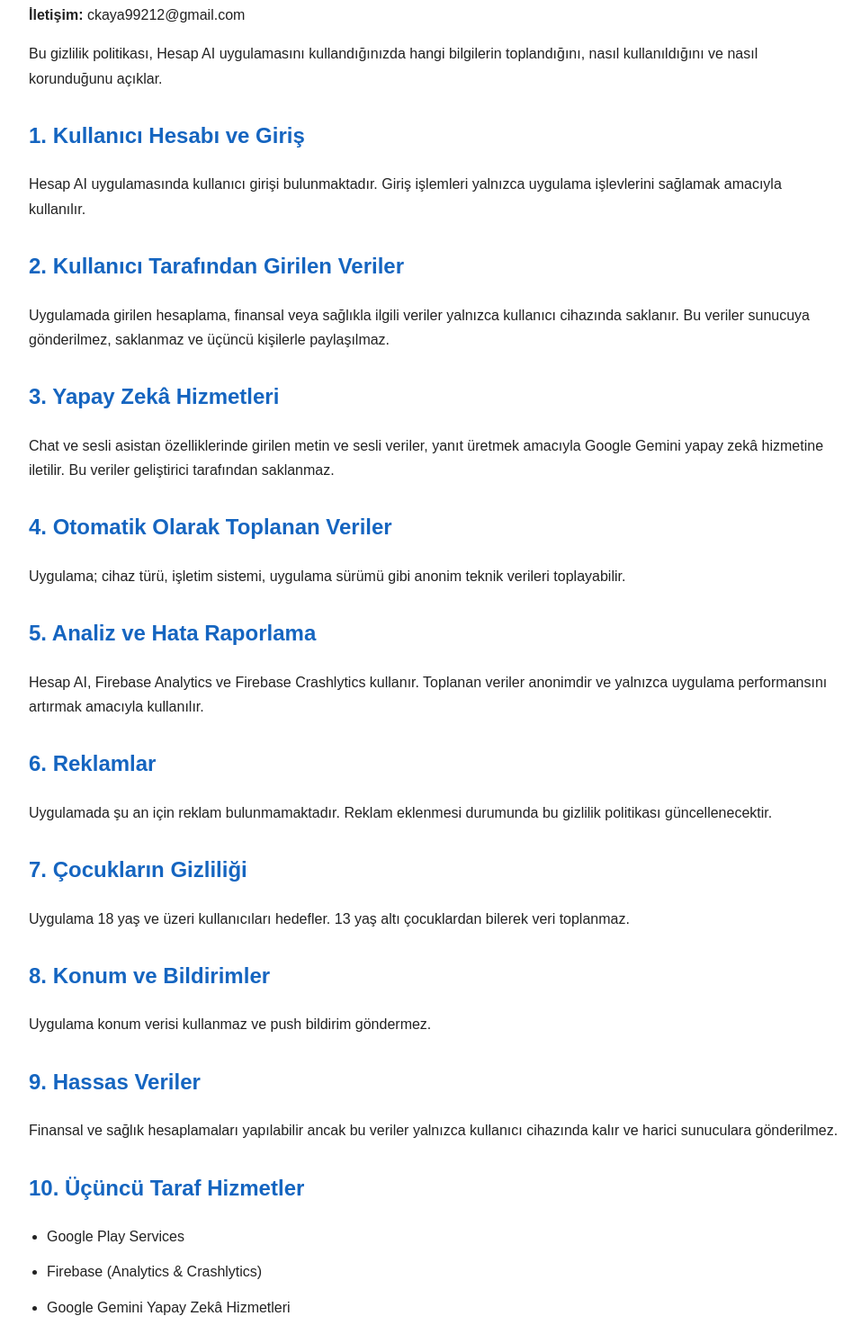
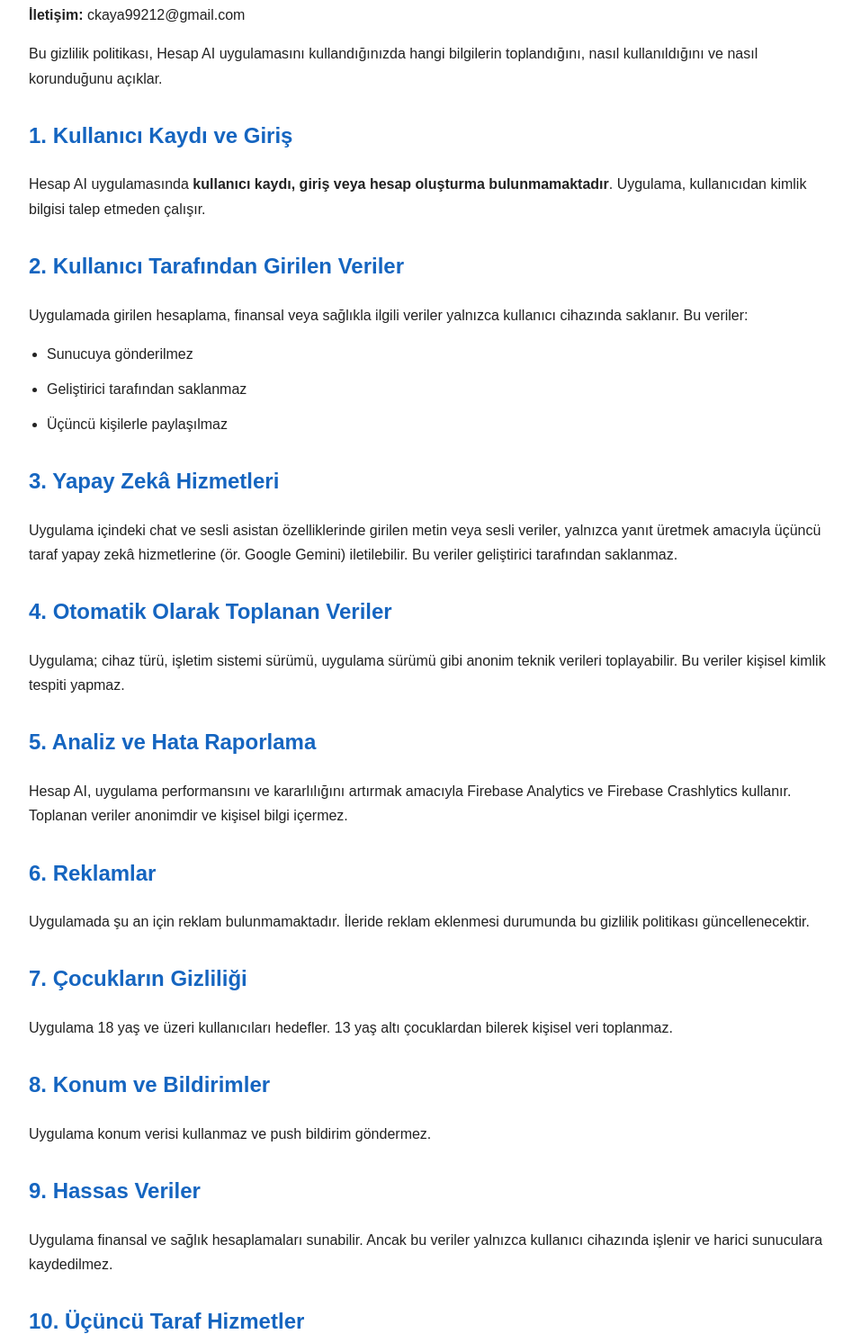
Before and after one commit to ckaya99212-stack/hesap-ai-privacy-policy, a plain HTML site: page index.html in a window 1280 px wide. Shown: the part 195-1688 px from the top of the page at 90% size, without its empty margins (158-1115 px from the left). Drawn offline with Linux system fonts and the light colour scheme.

Commit message:
Update index.html

```diff
--- a/index.html
+++ b/index.html
@@ -1,4 +1,3 @@
-
 <!DOCTYPE html>
 <html lang="tr">
 <head>
@@ -44,48 +43,54 @@ Bu gizlilik politikası, Hesap AI uygulamasını kullandığınızda hangi bilgi
 toplandığını, nasıl kullanıldığını ve nasıl korunduğunu açıklar.
 </p>
 
-<h2>1. Kullanıcı Hesabı ve Giriş</h2>
+<h2>1. Kullanıcı Kaydı ve Giriş</h2>
 <p>
-Hesap AI uygulamasında kullanıcı girişi bulunmaktadır. Giriş işlemleri yalnızca
-uygulama işlevlerini sağlamak amacıyla kullanılır.
+Hesap AI uygulamasında <strong>kullanıcı kaydı, giriş veya hesap oluşturma
+bulunmamaktadır</strong>. Uygulama, kullanıcıdan kimlik bilgisi talep etmeden
+çalışır.
 </p>
 
 <h2>2. Kullanıcı Tarafından Girilen Veriler</h2>
 <p>
 Uygulamada girilen hesaplama, finansal veya sağlıkla ilgili veriler yalnızca
-kullanıcı cihazında saklanır. Bu veriler sunucuya gönderilmez, saklanmaz ve
-üçüncü kişilerle paylaşılmaz.
+kullanıcı cihazında saklanır. Bu veriler:
 </p>
+<ul>
+  <li>Sunucuya gönderilmez</li>
+  <li>Geliştirici tarafından saklanmaz</li>
+  <li>Üçüncü kişilerle paylaşılmaz</li>
+</ul>
 
 <h2>3. Yapay Zekâ Hizmetleri</h2>
 <p>
-Chat ve sesli asistan özelliklerinde girilen metin ve sesli veriler, yanıt
-üretmek amacıyla Google Gemini yapay zekâ hizmetine iletilir. Bu veriler
-geliştirici tarafından saklanmaz.
+Uygulama içindeki chat ve sesli asistan özelliklerinde girilen metin veya sesli
+veriler, yalnızca yanıt üretmek amacıyla üçüncü taraf yapay zekâ hizmetlerine
+(ör. Google Gemini) iletilebilir. Bu veriler geliştirici tarafından saklanmaz.
 </p>
 
 <h2>4. Otomatik Olarak Toplanan Veriler</h2>
 <p>
-Uygulama; cihaz türü, işletim sistemi, uygulama sürümü gibi anonim teknik
-verileri toplayabilir.
+Uygulama; cihaz türü, işletim sistemi sürümü, uygulama sürümü gibi anonim teknik
+verileri toplayabilir. Bu veriler kişisel kimlik tespiti yapmaz.
 </p>
 
 <h2>5. Analiz ve Hata Raporlama</h2>
 <p>
-Hesap AI, Firebase Analytics ve Firebase Crashlytics kullanır. Toplanan veriler
-anonimdir ve yalnızca uygulama performansını artırmak amacıyla kullanılır.
+Hesap AI, uygulama performansını ve kararlılığını artırmak amacıyla Firebase
+Analytics ve Firebase Crashlytics kullanır. Toplanan veriler anonimdir ve
+kişisel bilgi içermez.
 </p>
 
 <h2>6. Reklamlar</h2>
 <p>
-Uygulamada şu an için reklam bulunmamaktadır. Reklam eklenmesi durumunda bu
-gizlilik politikası güncellenecektir.
+Uygulamada şu an için reklam bulunmamaktadır. İleride reklam eklenmesi
+durumunda bu gizlilik politikası güncellenecektir.
 </p>
 
 <h2>7. Çocukların Gizliliği</h2>
 <p>
 Uygulama 18 yaş ve üzeri kullanıcıları hedefler. 13 yaş altı çocuklardan bilerek
-veri toplanmaz.
+kişisel veri toplanmaz.
 </p>
 
 <h2>8. Konum ve Bildirimler</h2>
@@ -95,32 +100,33 @@ Uygulama konum verisi kullanmaz ve push bildirim göndermez.
 
 <h2>9. Hassas Veriler</h2>
 <p>
-Finansal ve sağlık hesaplamaları yapılabilir ancak bu veriler yalnızca kullanıcı
-cihazında kalır ve harici sunuculara gönderilmez.
+Uygulama finansal ve sağlık hesaplamaları sunabilir. Ancak bu veriler yalnızca
+kullanıcı cihazında işlenir ve harici sunuculara kaydedilmez.
 </p>
 
 <h2>10. Üçüncü Taraf Hizmetler</h2>
 <ul>
   <li>Google Play Services</li>
   <li>Firebase (Analytics & Crashlytics)</li>
-  <li>Google Gemini Yapay Zekâ Hizmetleri</li>
+  <li>Üçüncü taraf yapay zekâ hizmetleri</li>
 </ul>
 
 <h2>11. Veri Güvenliği</h2>
 <p>
-Kullanıcı verileri korunur, yetkisiz erişime karşı teknik önlemler alınır ve
-veriler satılmaz veya paylaşılmaz.
+Kullanıcı verilerinin korunması için gerekli teknik ve idari önlemler alınır.
+Veriler satılmaz, paylaşılmaz veya ticari amaçla kullanılmaz.
 </p>
 
 <h2>12. Değişiklikler</h2>
 <p>
-Bu gizlilik politikası gerektiğinde güncellenir ve güncel sürüm bu sayfada
-yayınlanır.
+Bu gizlilik politikası zaman zaman güncellenebilir. Güncel sürüm her zaman bu
+sayfada yayınlanır.
 </p>
 
 <h2>13. İletişim</h2>
 <p>
-Sorularınız için: <strong>ckaya99212@gmail.com</strong>
+Gizlilik politikasıyla ilgili sorularınız için:
+<strong>ckaya99212@gmail.com</strong>
 </p>
 
 <h2>14. Onay</h2>
```
